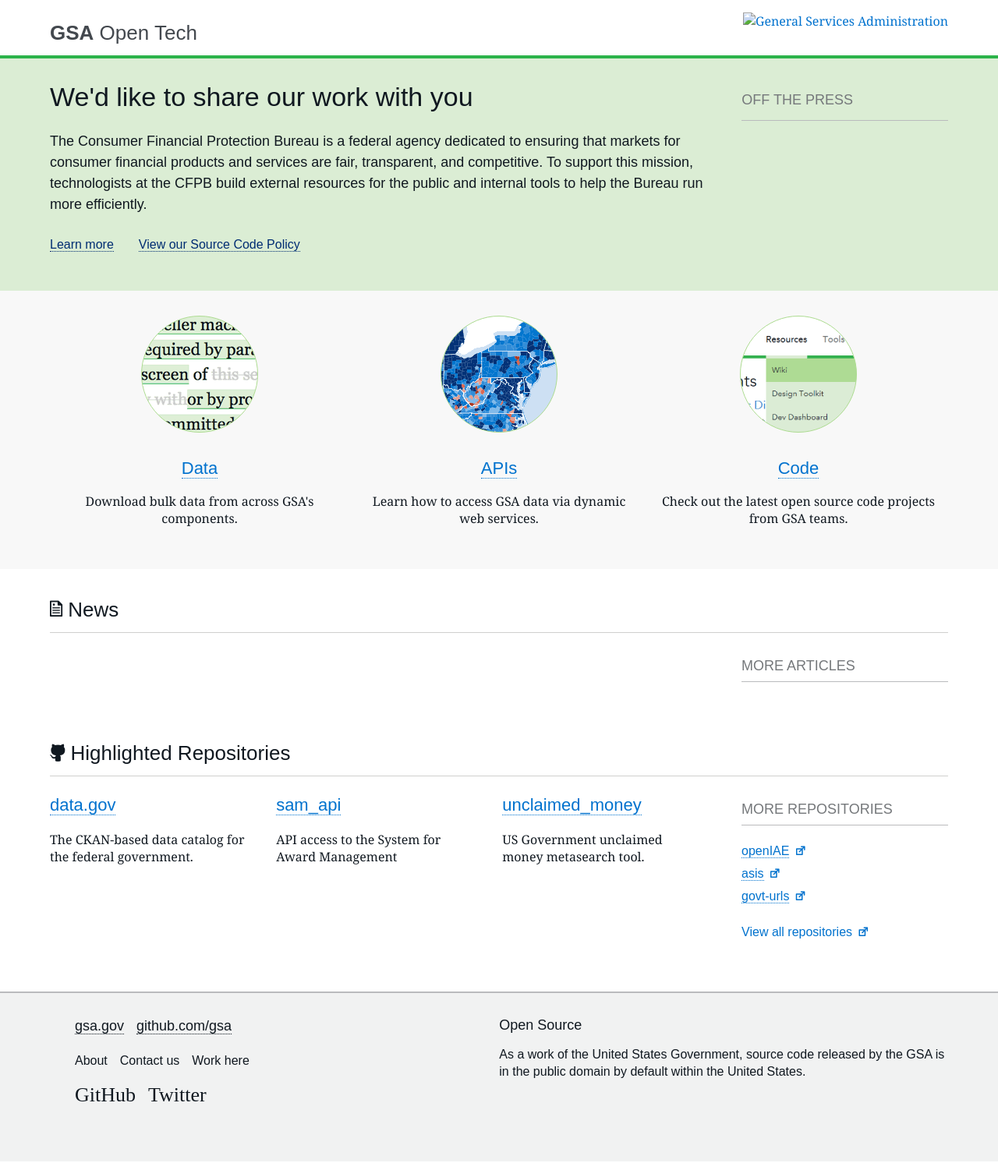
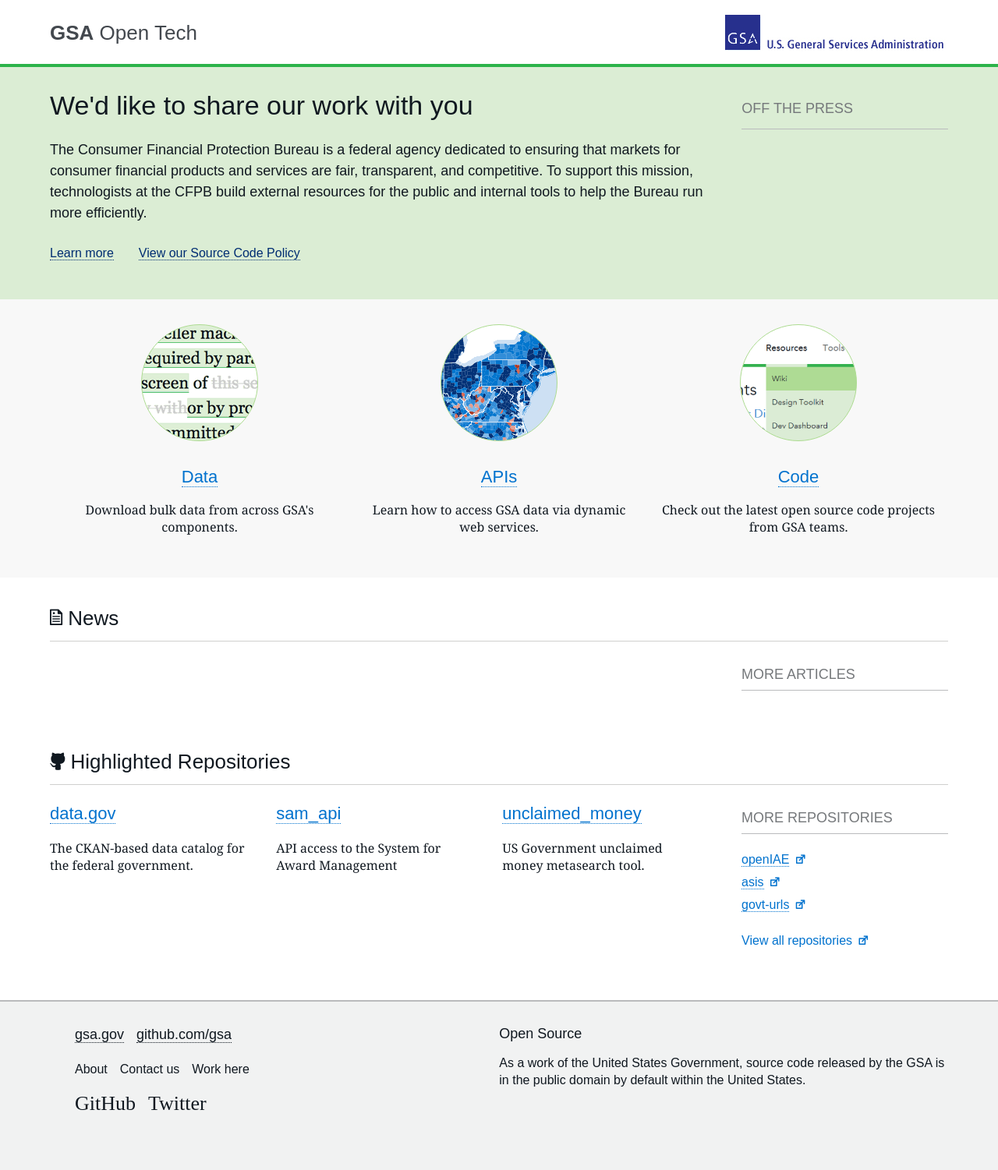
Before and after one commit to GSA/open.gsa.gov, a Jekyll site: the page built from data/index.html, in a window 1280 px wide. Shown: the whole page at 78% size. Built offline with Jekyll 4.4.1, drawn with Linux system fonts in a browser that asks for light colours; nearby versions of some CDN libraries; some web fonts are replaced.

Commit message:
making image url absolute

```diff
--- a/_includes/header.html
+++ b/_includes/header.html
@@ -1,6 +1,6 @@
         <div class="wrap">
             <a href="http://www.gsa.gov/" target="_blank">
-                <img class="logo" src="{% if page.assetpath %}{{ page.assetpath }}{% endif %}img/GSAlogo.gif"
+                <img class="logo" src="http://gsa.github.io/img/GSAlogo.gif"
                      alt="General Services Administration">
             </a>
             <h1><a class="home" href="/"><span>GSA</span> Open Tech</a></h1>
```
